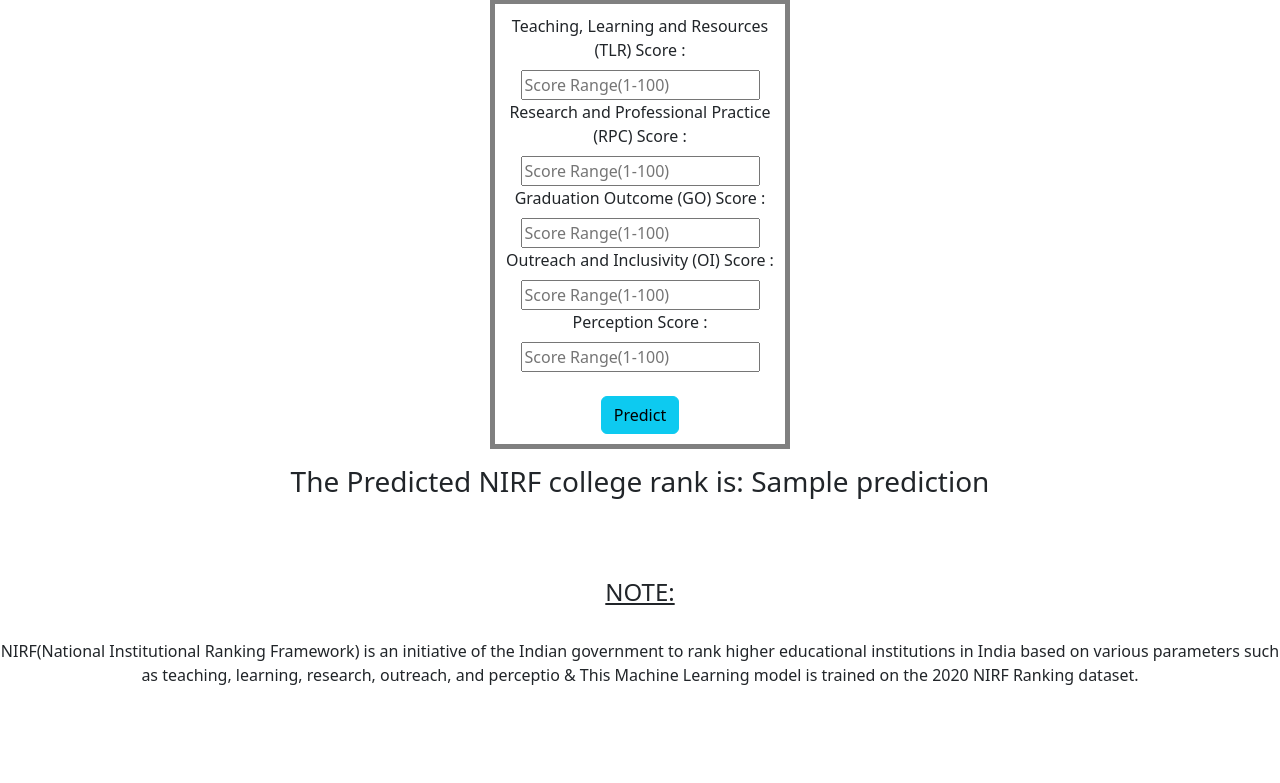
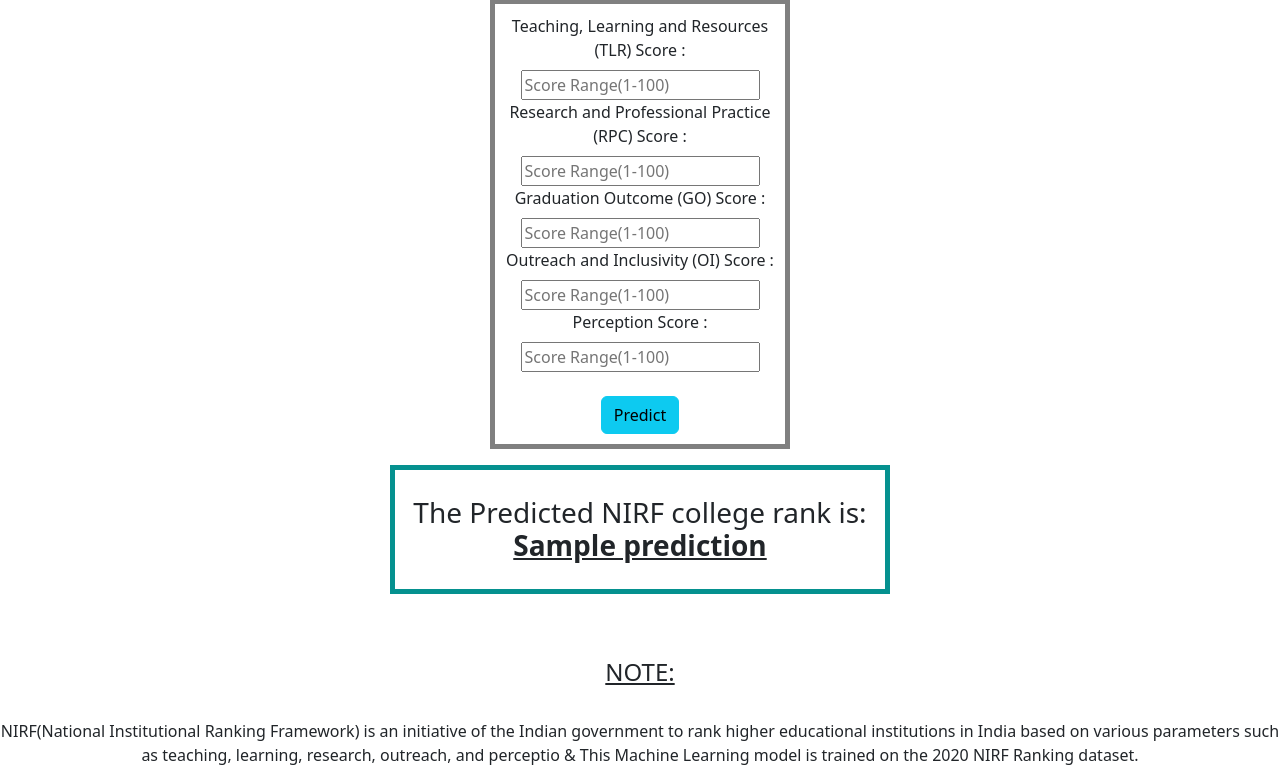
Before and after one commit to Omkar-Rajkumar-Khade/Nirf_college_rank_predictor, a Flask app: template templates/index.html in a window 1280 px wide. Shown: the part 444-1227 px from the top of the page. Before the commit the page ends 1129 px from the top, so only its background shows below. Run offline with Flask 2, Linux system fonts and the light colour scheme; the template is opened without the code that fills it: most values are stand-ins (such as "Sample title", 1, 10 or a date in 2020); parts of the project's set-up code (start-up, migrations or seed data) failed here and were passed over.

Commit message:
changes 1.3

```diff
--- a/templates/index.html
+++ b/templates/index.html
@@ -38,11 +38,12 @@
     </form>
   </div>
 
+  <div style="width: 500px; border: 5px solid rgb(5, 145, 143); padding: 10px; margin: 0;">
     {% if prediction is not none %}
-      <p>
-        <h3>The Predicted NIRF college rank is: {{ prediction }}</h3></p>
+      <p >
+        <h3>The Predicted NIRF college rank is: <u><b>{{ prediction }}</u></b></h3></p>
     {% endif %}
-
+</div>
   <div>
     <br><br>
     <p>
```
